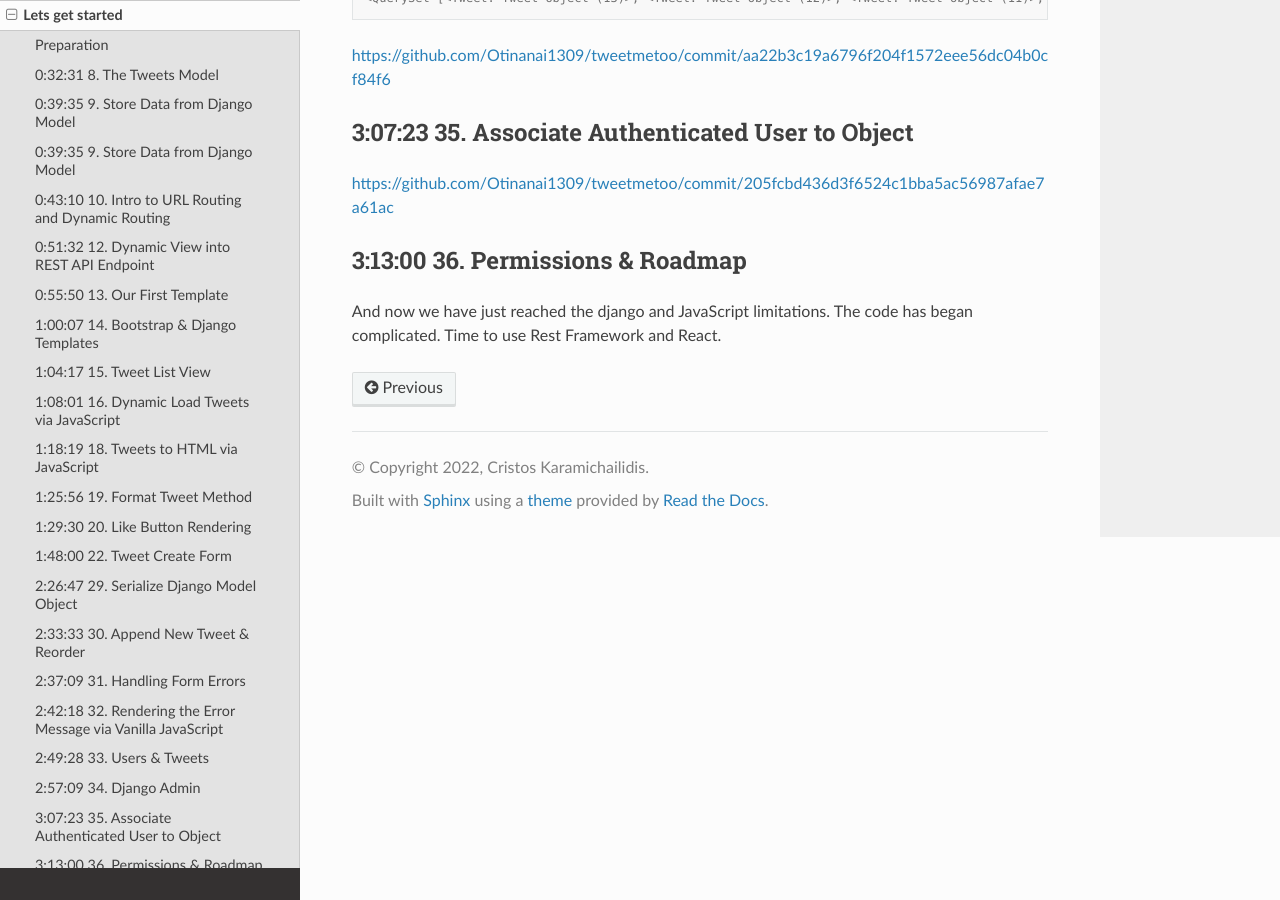
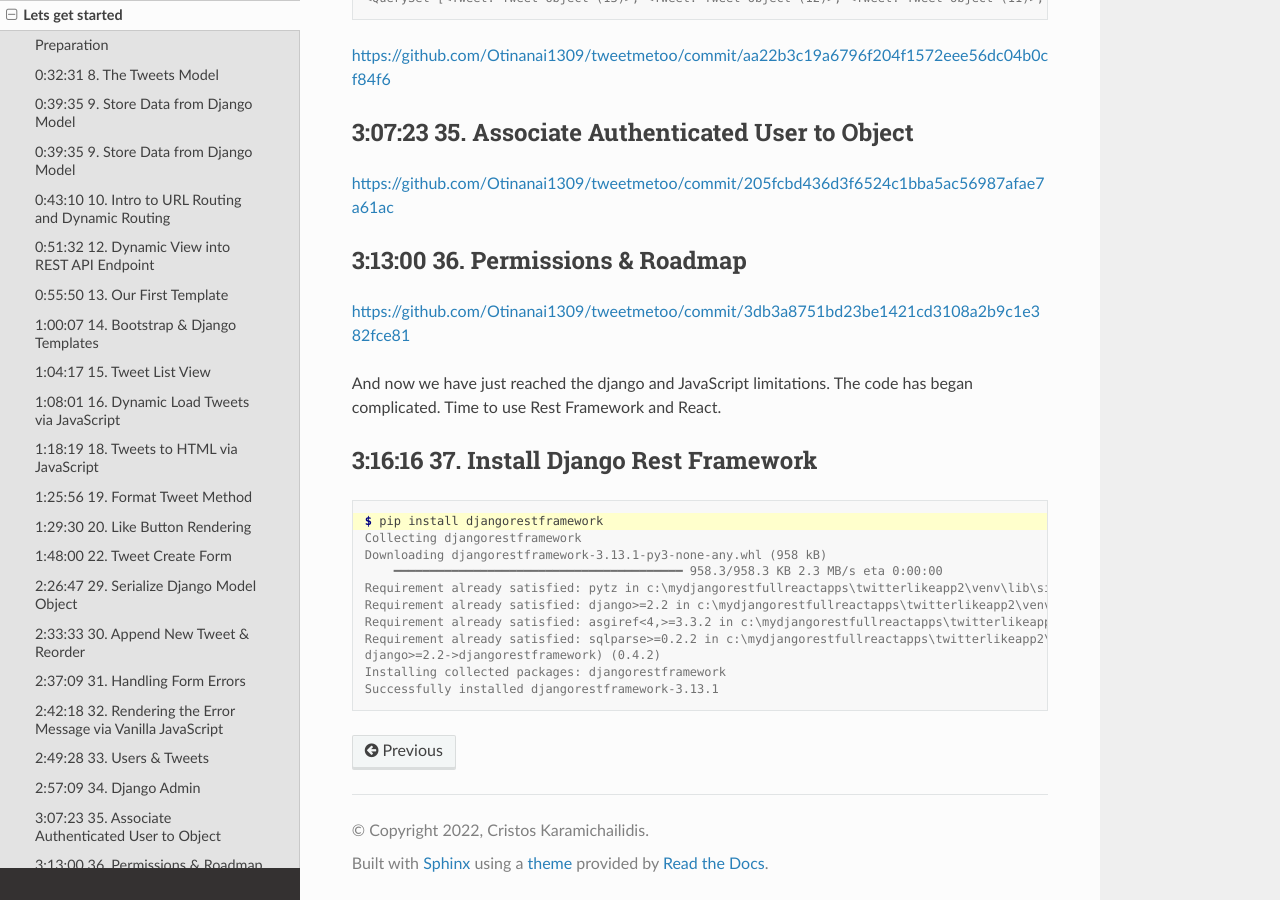
Before and after one commit to Otinanai1309/tweetmetoo, a Sphinx documentation site: the page built from docs/startproject.rst, in a window 1280 px wide and 900 px high, scrolled down 12444 px. Built offline with Sphinx 7.4.7 and the Read the Docs theme 2.0.0, drawn with Linux system fonts in a browser that asks for light colours.

Commit message:
37. Install Django Rest Framework

```diff
--- a/docs/startproject.rst
+++ b/docs/startproject.rst
@@ -1248,6 +1248,26 @@ https://github.com/Otinanai1309/tweetmetoo/commit/205fcbd436d3f6524c1bba5ac56987
 3:13:00 36. Permissions & Roadmap
 ---------------------------------
 
+https://github.com/Otinanai1309/tweetmetoo/commit/3db3a8751bd23be1421cd3108a2b9c1e382fce81
 
 And now we have just reached the django and JavaScript limitations. The code has began complicated.
 Time to use Rest Framework and React.
+
+3:16:16 37. Install Django Rest Framework
+-----------------------------------------
+
+
+.. code-block:: console
+    :emphasize-lines: 1
+
+    $ pip install djangorestframework
+    Collecting djangorestframework
+    Downloading djangorestframework-3.13.1-py3-none-any.whl (958 kB)
+        ━━━━━━━━━━━━━━━━━━━━━━━━━━━━━━━━━━━━━━━━ 958.3/958.3 KB 2.3 MB/s eta 0:00:00
+    Requirement already satisfied: pytz in c:\mydjangorestfullreactapps\twitterlikeapp2\venv\lib\site-packages (from djangorestframework) (2022.1)
+    Requirement already satisfied: django>=2.2 in c:\mydjangorestfullreactapps\twitterlikeapp2\venv\lib\site-packages (from djangorestframework) (3.2.13)
+    Requirement already satisfied: asgiref<4,>=3.3.2 in c:\mydjangorestfullreactapps\twitterlikeapp2\venv\lib\site-packages (from django>=2.2->djangorestframework) (3.5.0)
+    Requirement already satisfied: sqlparse>=0.2.2 in c:\mydjangorestfullreactapps\twitterlikeapp2\venv\lib\site-packages (from
+    django>=2.2->djangorestframework) (0.4.2)
+    Installing collected packages: djangorestframework
+    Successfully installed djangorestframework-3.13.1
```
Also changed, not shown: 7 other files.
